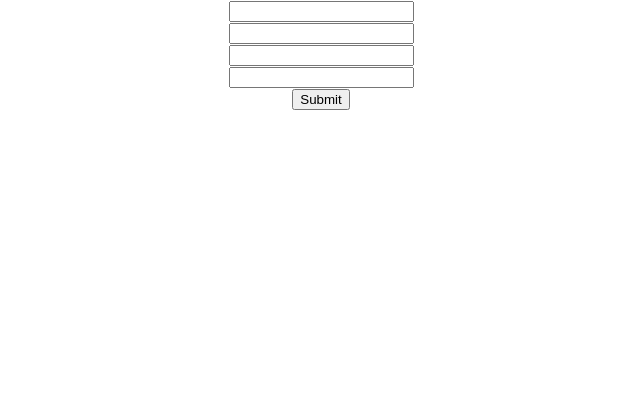
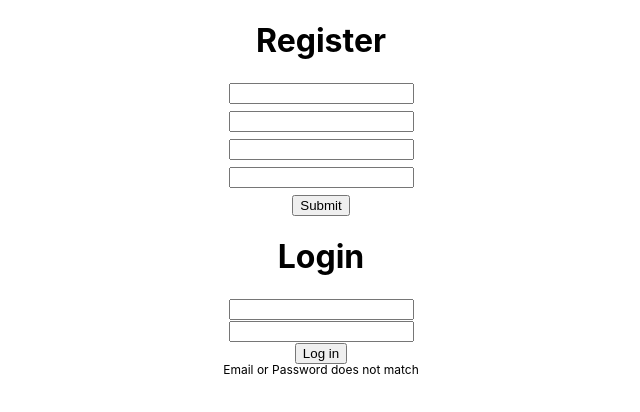
Before and after one commit to Mattp15/capstone-frontend, a React (Create React App) app: page / in a window 1280 px wide. Shown: the top 412 px of the page, without its empty margins (319-959 px from the left). Built offline with nearby package versions, Linux system fonts and the light colour scheme.

Commit message:
set up some style for input tags

```diff
--- a/src/App.js
+++ b/src/App.js
@@ -9,6 +9,7 @@ function App() {
     <div className='App'>
       <Landing />
       <Register />
+      <Login />
     </div>
   )
 }
--- a/src/Components/Forms/Input.js
+++ b/src/Components/Forms/Input.js
@@ -1,25 +1,22 @@
 import React from 'react'
 
-const Input = ({ type, value, onChange, name, style }) => {
+const Input = ({ type, value, onChange, name, inputStyle }) => {
   return (
     <label>
-      <label htmlFor={name} style={x.hideLabel}>
+      <label htmlFor={name} style={style.hideLabel}>
         {name}
       </label>
-      <input type={type} value={value} onChange={onChange} name={name} style={x.password[style]} />
+      <input type={type} value={value} onChange={onChange} name={name} style={style[inputStyle]} />
     </label>
   )
 }
 export default Input
 
-const x = {
+const style = {
   hideLabel: {
     display: 'none',
   },
-  password: {
-    green: {
-      border: '3px solid green',
-    },
-    red: { border: '3px solid red' },
+  default: {
+    marginBottom: '6px',
   },
 }
--- a/src/Components/Forms/Login.js
+++ b/src/Components/Forms/Login.js
@@ -3,7 +3,48 @@ import React, { useState, useEffect, useContext } from 'react'
 import Input from './Input'
 import { url } from '../../url'
 
-const Login = (props) => {}
+const Login = (props) => {
+  const [user, setUser] = useState({
+    email: '',
+    password: '',
+  })
+  const [emailError, setEmailError] = useState(style.hidden)
+
+  const handleChange = ({ target }) => {
+    const { value, name } = target
+    setUser((prev) => ({
+      ...prev,
+      [name]: value,
+    }))
+  }
+
+  const handleSubmit = (e) => {
+    e.preventDefault()
+    const { email, password } = user
+    if (isValidEmail(email)) {
+      console.log('validEmail')
+    } else {
+      setEmailError()
+    }
+    if (isValidPassword(password)) {
+      console.log('validPassword')
+    }
+    return
+  }
+  return (
+    <div style={style.container}>
+      <h1>Login</h1>
+      {/* <div style={style.container}> */}
+      <form onSubmit={handleSubmit} style={style.formStyle}>
+        <Input type='text' value={user.email} onChange={handleChange} name='email' />
+        <Input type='text' value={user.password} onChange={handleChange} name='password' />
+        <Input type='submit' value='Log in' />
+        <p style={emailError}>Email or Password does not match</p>
+      </form>
+    </div>
+    // </div>
+  )
+}
 export default Login
 
 export const isValidEmail = (email) => {
@@ -15,10 +56,9 @@ export const isValidEmail = (email) => {
     }
   }
 }
-export const passwordIsValid = (password) => {
+export const isValidPassword = (password) => {
   const pwdChk = /^(?=.*\d)(?=.*[a-z])(?=.*[A-Z]).{6,20}$/
   if (password.match(pwdChk)) {
-    console.log('et')
     return true
   }
 }
@@ -26,19 +66,23 @@ export const passwordIsValid = (password) => {
 const style = {
   container: {
     display: 'flex',
+    alignItems: 'center',
+    flexDirection: 'column',
+  },
+  div: {
+    display: 'flex',
+    flexDirection: 'row',
+    width: '20%',
     justifyContent: 'center',
     alignItems: 'center',
   },
   formStyle: {
     display: 'flex',
     flexDirection: 'column',
-    margin: '0 auto',
-    width: '20vw',
   },
-  notMatching: {
-    alignItems: 'flex-start',
-    color: 'red',
-    display: 'flex',
-    fontSize: '.7em',
+  hidden: {
+    fontSize: '12px',
+    margin: '-2px',
+    // color: 'rgba(0, 0, 0, 0)',
   },
 }
--- a/src/Components/Forms/Register.js
+++ b/src/Components/Forms/Register.js
@@ -9,7 +9,6 @@ const Register = (props) => {
   const [password, setPassword] = useState('')
   const [matchPassword, setMatchPassword] = useState('')
   const [submission, setSubmission] = useState()
-  const [color, setColor] = useState('')
   const [errorMessage, setErrorMessage] = useState('')
   const [emailError, setEmailError] = useState('')
 
@@ -24,7 +23,6 @@ const Register = (props) => {
       setPassword(value)
     } else if (name === 'matchPassword') {
       setMatchPassword(value)
-      setColor('')
     }
   }
 
@@ -52,7 +50,7 @@ const Register = (props) => {
     }
     if (target[2].value === target[3].value && target[2].value.length) {
       const { value, name } = target[2]
-      if (passwordIsValid(value)) {
+      if (isValidPassword(value)) {
         setErrorMessage()
         addToSubmissions(value, name)
       } else {
@@ -61,7 +59,6 @@ const Register = (props) => {
       }
     } else {
       setErrorMessage('Passwords not matching')
-      setColor('red')
       return
     }
     fetchCall()
@@ -81,12 +78,13 @@ const Register = (props) => {
 
   return (
     <div>
+      <h1>Register</h1>
       <form onSubmit={handleSubmit} style={style.formStyle}>
-        <Input type='text' value={email} name='email' onChange={handleChange} />
-        <Input type='text' value={matchEmail} name='matchEmail' onChange={handleChange} />
+        <Input type='text' value={email} name='email' onChange={handleChange} inputStyle='default' />
+        <Input type='text' value={matchEmail} name='matchEmail' onChange={handleChange} inputStyle='default' />
         {emailError ? <p style={style.notMatching}>{emailError}</p> : ''}
-        <Input type='text' value={password} name='password' onChange={handleChange} />
-        <Input type='text' value={matchPassword} name='matchPassword' onChange={handleChange} style={color} />
+        <Input type='text' value={password} name='password' onChange={handleChange} inputStyle='default' />
+        <Input type='text' inputStyle='default' value={matchPassword} name='matchPassword' onChange={handleChange} />
         {errorMessage ? <p style={style.notMatching}>{errorMessage}</p> : ''}
         <Input type='submit' value='Submit' />
       </form>
@@ -104,7 +102,7 @@ export const isValidEmail = (email) => {
     }
   }
 }
-export const passwordIsValid = (password) => {
+export const isValidPassword = (password) => {
   const pwdChk = /^(?=.*\d)(?=.*[a-z])(?=.*[A-Z]).{6,20}$/
   if (password.match(pwdChk)) {
     return true
@@ -120,13 +118,12 @@ const style = {
   formStyle: {
     display: 'flex',
     flexDirection: 'column',
-    margin: '0 auto',
-    width: '20vw',
   },
   notMatching: {
     alignItems: 'flex-start',
     color: 'red',
     display: 'flex',
     fontSize: '.7em',
+    margin: '2px',
   },
 }
```
